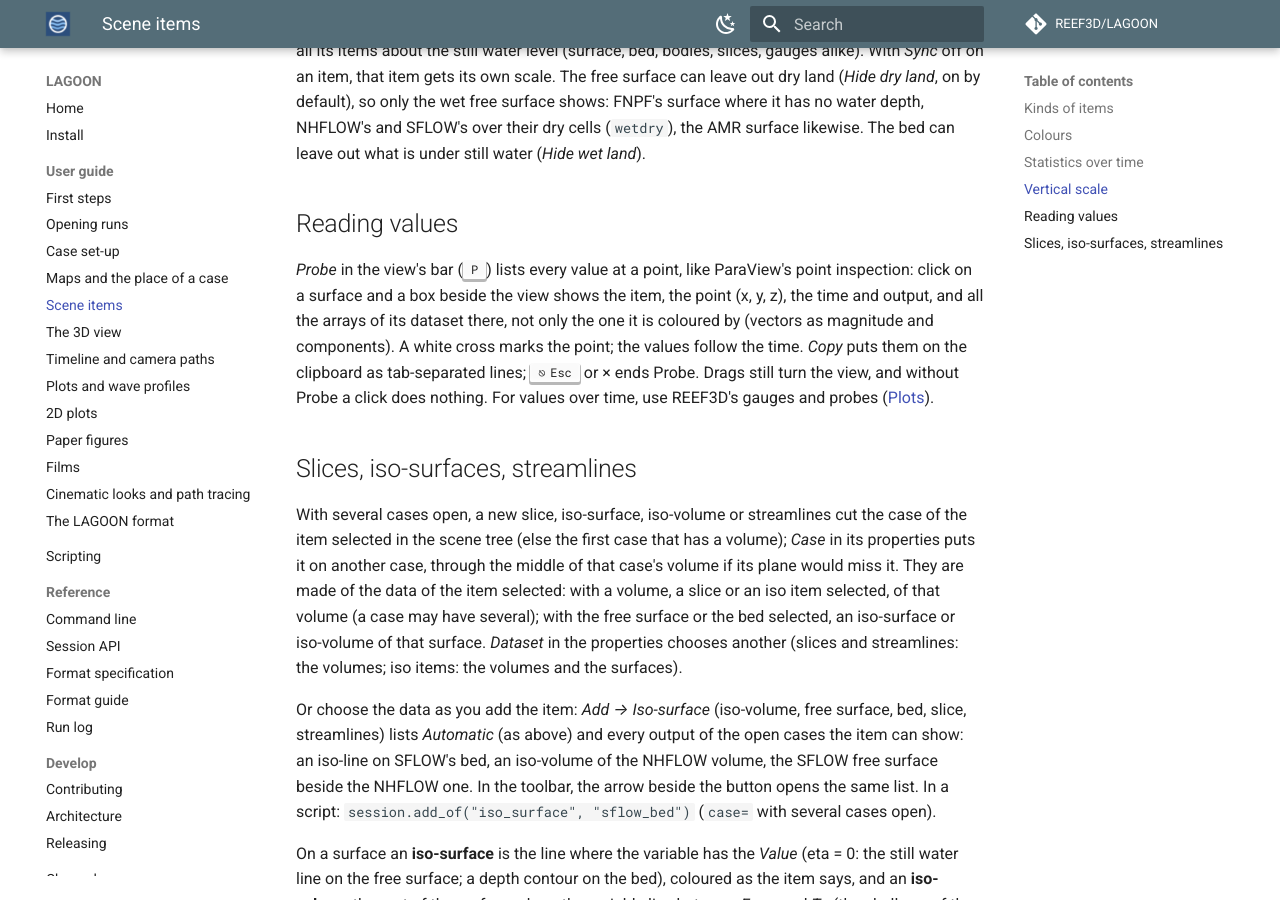
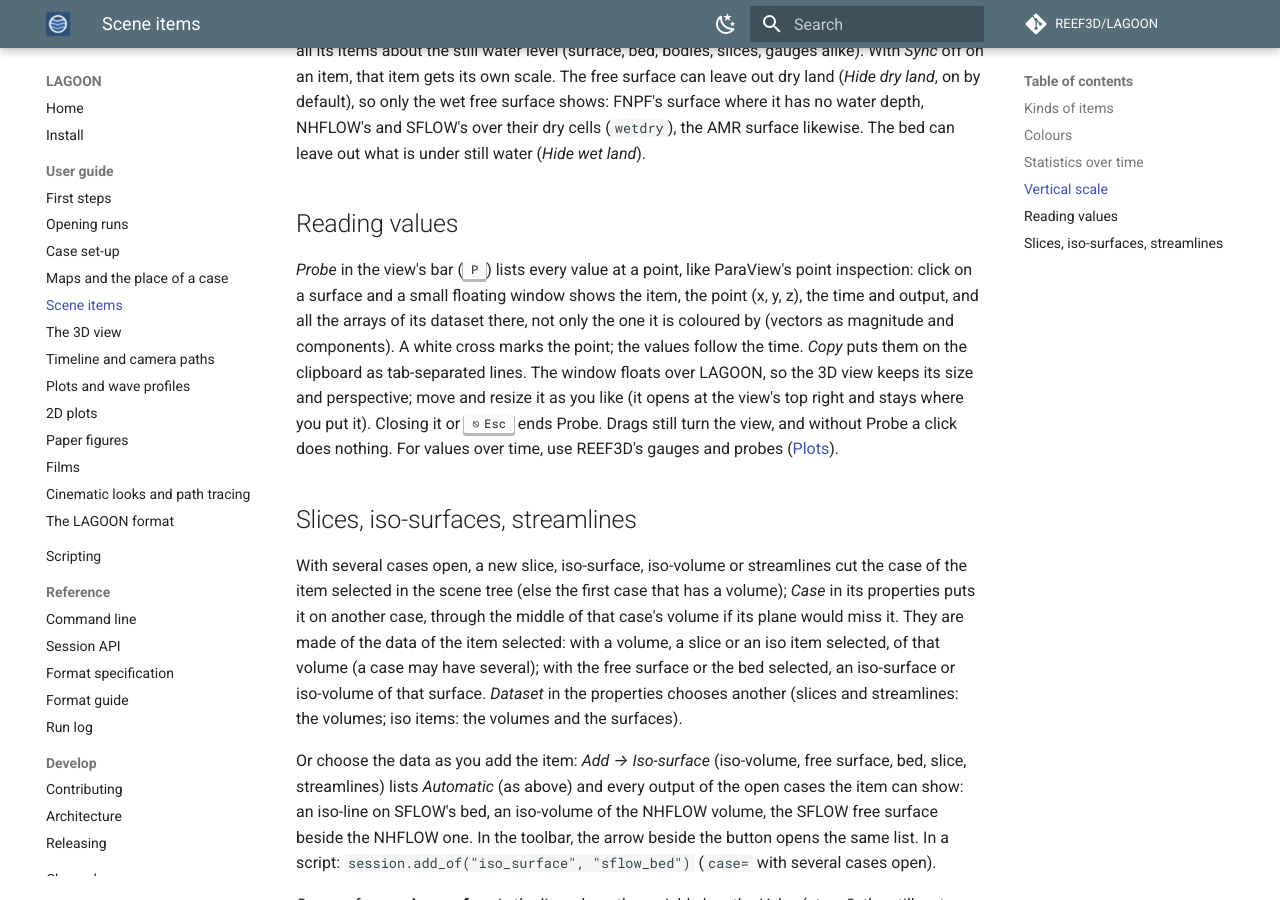
Before and after one commit to REEF3D/LAGOON, an MkDocs documentation site: the page built from docs/guide/scene.md, in a window 1280 px wide and 900 px high, scrolled down 3651 px. Built offline with MkDocs 1.6.1 and Material for MkDocs 9.7.7, drawn with Linux system fonts in a browser that asks for light colours; comment, search, counter and statistics services are not loaded.

Commit message:
floating probe

```diff
--- a/docs/guide/scene.md
+++ b/docs/guide/scene.md
@@ -116,12 +116,14 @@
 ## Reading values
 
 *Probe* in the view's bar (++p++) lists every value at a point, like ParaView's
-point inspection: click on a surface and a box beside the view shows the item, the
+point inspection: click on a surface and a small floating window shows the item, the
 point (x, y, z), the time and output, and all the arrays of its dataset there, not
 only the one it is coloured by (vectors as magnitude and components). A white cross
 marks the point; the values follow the time. *Copy* puts them on the clipboard as
-tab-separated lines; ++escape++ or × ends Probe. Drags still turn the view, and
-without Probe a click does nothing. For values over time, use REEF3D's gauges and
+tab-separated lines. The window floats over LAGOON, so the 3D view keeps its size
+and perspective; move and resize it as you like (it opens at the view's top right
+and stays where you put it). Closing it or ++escape++ ends Probe. Drags still turn
+the view, and without Probe a click does nothing. For values over time, use REEF3D's gauges and
 probes ([Plots](plots.md)).
 
 ## Slices, iso-surfaces, streamlines
```
Also changed, not shown: CHANGELOG.md (+4 -2 lines), README.md (+1 -1 lines), docs/guide/first-steps.md (+2 -2 lines), 3 other files.
